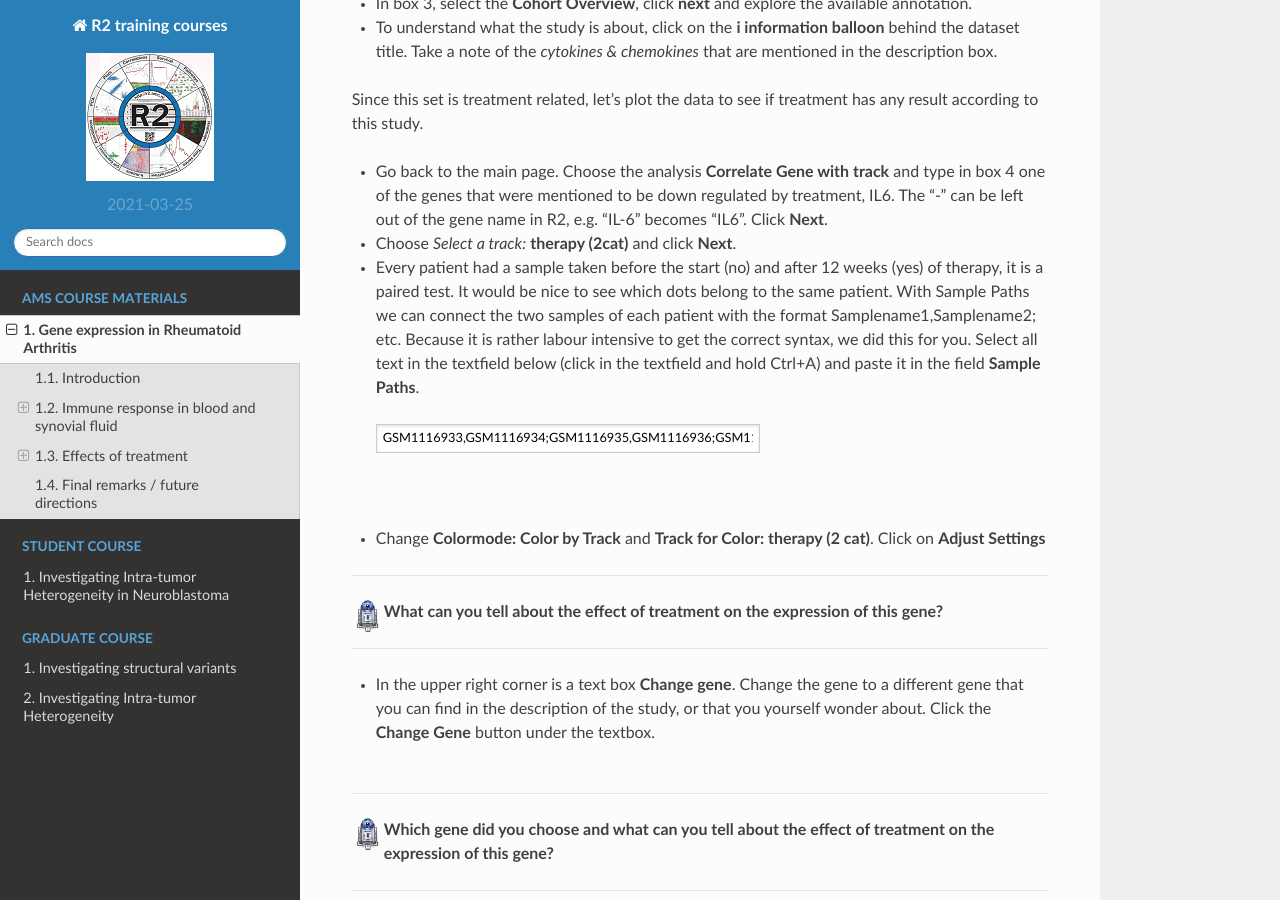
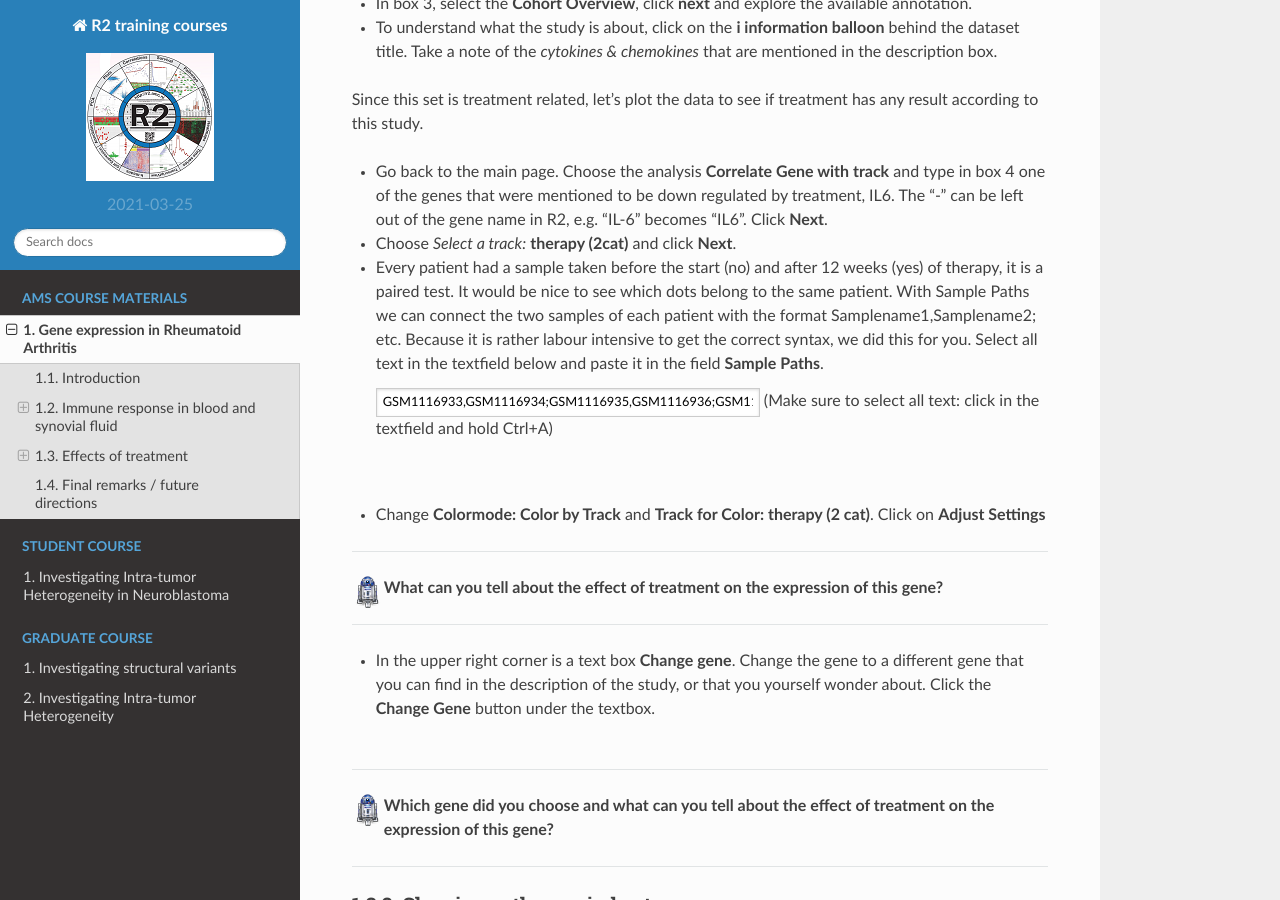
Before and after one commit to antronerds/r2-training-courses, a Sphinx documentation site: the page built from docs/RNA_seq_data_analysis_Using_Rheumatoid_Arthritis_data.md, in a window 1280 px wide and 900 px high, scrolled down 9071 px. Built offline with Sphinx 7.4.7 and the Read the Docs theme 2.0.0, drawn with Linux system fonts in a browser that asks for light colours; pages that are not in the unit, such as notebooks, are missing from menus.

Commit message:
AMS last adaptations button

```diff
--- a/docs/RNA_seq_data_analysis_Using_Rheumatoid_Arthritis_data.md
+++ b/docs/RNA_seq_data_analysis_Using_Rheumatoid_Arthritis_data.md
@@ -252,9 +252,9 @@
 
 * Go back to the main page. Choose the analysis **Correlate Gene with track** and type in box 4 one of the genes that were  mentioned to be down regulated by treatment, IL6. The "-" can be left out of the gene name in R2, e.g. "IL-6" becomes "IL6". Click **Next**.
 * Choose *Select a track:* **therapy (2cat)** and click **Next**.
-* Every patient had a sample taken before the start (no) and after 12 weeks (yes) of therapy, it is a paired test. It would be nice to see which dots belong to the same patient. With Sample Paths we can connect the two samples of each patient with the format Samplename1,Samplename2; etc. Because it is rather labour intensive to get the correct syntax, we did this for you. Select all text in the textfield below (click in the textfield and hold Ctrl+A) and paste it in the field **Sample Paths**.
+* Every patient had a sample taken before the start (no) and after 12 weeks (yes) of therapy, it is a paired test. It would be nice to see which dots belong to the same patient. With Sample Paths we can connect the two samples of each patient with the format Samplename1,Samplename2; etc. Because it is rather labour intensive to get the correct syntax, we did this for you. Select all text in the textfield below and paste it in the field **Sample Paths**.
 
-  <input type="text" name="chainedsams" value="GSM1116933,GSM1116934;GSM1116935,GSM1116936;GSM1116937,GSM1116938;GSM1116939,GSM1116940;GSM1116941,GSM1116942; GSM1116943,GSM1116944;GSM1116945,GSM1116946;GSM1116947,GSM1116948;GSM1116949,GSM1116950;GSM1116951,GSM1116952; GSM1116953,GSM1116954;GSM1116955,GSM1116956;GSM1116957,GSM1116958;GSM1116959,GSM1116960;GSM1116961,GSM1116962; GSM1116963,GSM1116964;GSM1116965,GSM1116966;GSM1116967,GSM1116968;GSM1116969,GSM1116970;GSM1116971,GSM1116972" size="50">
+  <input type="text" name="chainedsams" value="GSM1116933,GSM1116934;GSM1116935,GSM1116936;GSM1116937,GSM1116938;GSM1116939,GSM1116940;GSM1116941,GSM1116942; GSM1116943,GSM1116944;GSM1116945,GSM1116946;GSM1116947,GSM1116948;GSM1116949,GSM1116950;GSM1116951,GSM1116952; GSM1116953,GSM1116954;GSM1116955,GSM1116956;GSM1116957,GSM1116958;GSM1116959,GSM1116960;GSM1116961,GSM1116962; GSM1116963,GSM1116964;GSM1116965,GSM1116966;GSM1116967,GSM1116968;GSM1116969,GSM1116970;GSM1116971,GSM1116972" size="50"> (Make sure to select all text: click in the textfield and hold Ctrl+A)
 
 <br>
 <br>
```
